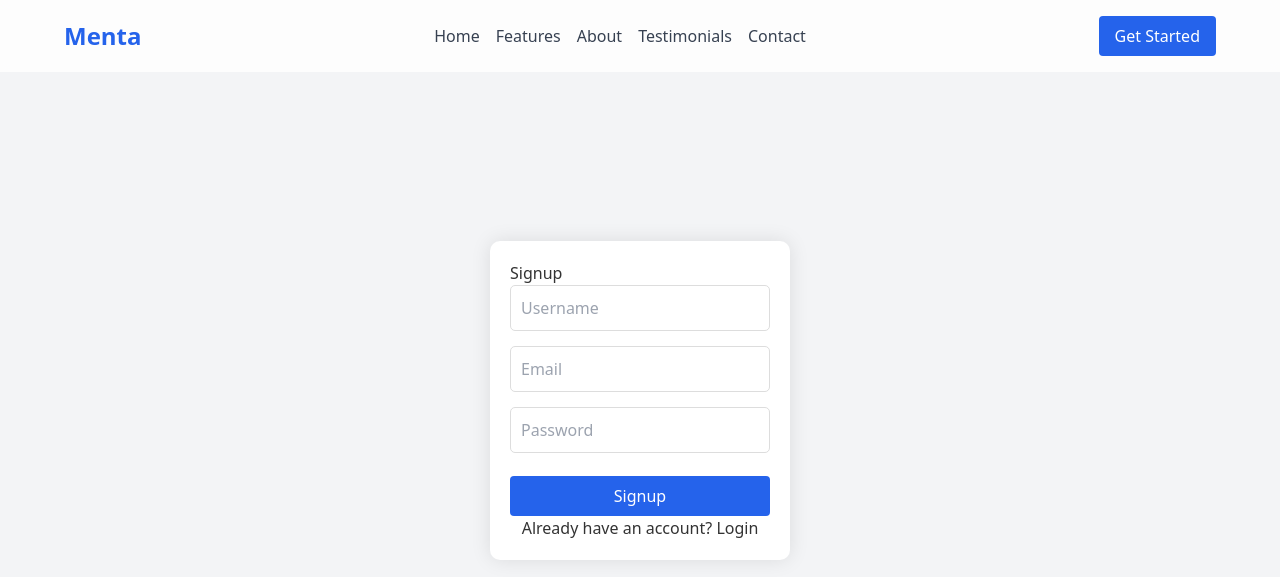
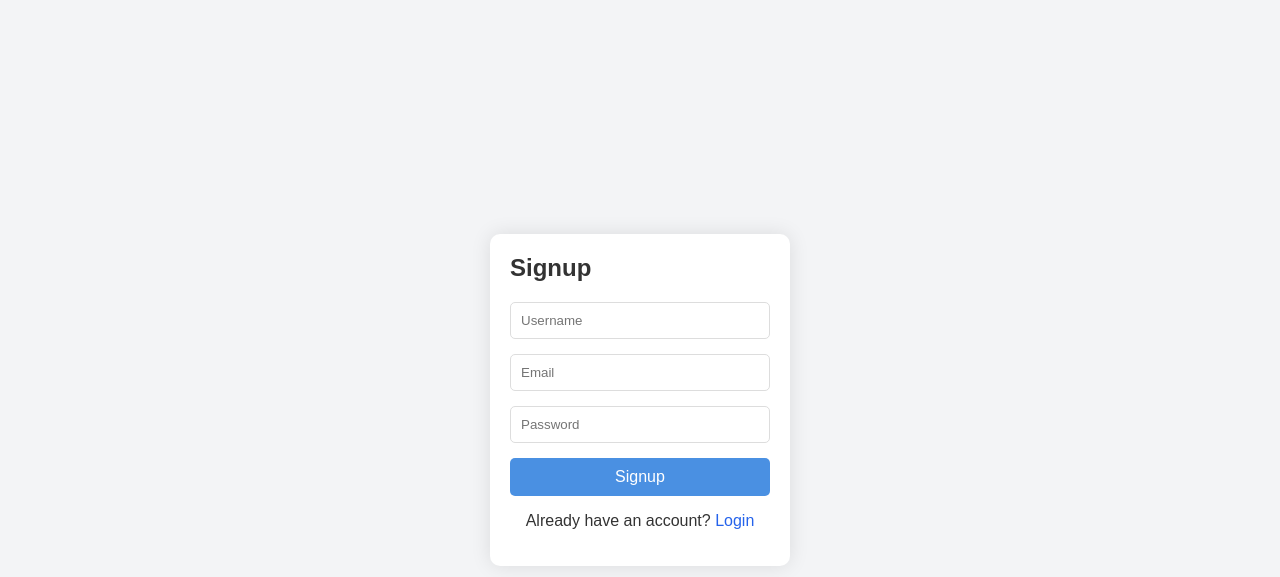
Before and after one commit to Tobechi15/hackathon-week-1, a PHP site: page /signup.html in a window 1280 px wide. Shown: the top 577 px of the page. Run offline with PHP 8.4, Linux system fonts and the light colour scheme; some libraries are stand-ins or nearby versions.

Commit message:
removed menu code from login.html & signup.html plus commented out the button hover effect in styles.css

```diff
--- a/login.html
+++ b/login.html
@@ -5,10 +5,10 @@
   <meta name="viewport" content="width=device-width, initial-scale=1.0">
   <title>Login</title>
   <link rel="stylesheet" href="styles.css">
-  <link href="https://cdn.jsdelivr.net/npm/tailwindcss@2.2.19/dist/tailwind.min.css" rel="stylesheet">
+  <!-- <link href="https://cdn.jsdelivr.net/npm/tailwindcss@2.2.19/dist/tailwind.min.css" rel="stylesheet">
   <link rel="stylesheet"
       href="https://fonts.googleapis.com/css2?family=Material+Symbols+Outlined:opsz,wght,FILL,GRAD@48,400,0,0">
-  <script src="https://cdn.tailwindcss.com"></script>
+  <script src="https://cdn.tailwindcss.com"></script> -->
 </head>
 <body>
       <!-- Header -->
--- a/signup.html
+++ b/signup.html
@@ -5,14 +5,14 @@
   <meta name="viewport" content="width=device-width, initial-scale=1.0">
   <title>Signup</title>
   <link rel="stylesheet" href="styles.css">
-  <link href="https://cdn.jsdelivr.net/npm/tailwindcss@2.2.19/dist/tailwind.min.css" rel="stylesheet">
+  <!-- <link href="https://cdn.jsdelivr.net/npm/tailwindcss@2.2.19/dist/tailwind.min.css" rel="stylesheet">
   <link rel="stylesheet"
       href="https://fonts.googleapis.com/css2?family=Material+Symbols+Outlined:opsz,wght,FILL,GRAD@48,400,0,0">
-  <script src="https://cdn.tailwindcss.com"></script>
+  <script src="https://cdn.tailwindcss.com"></script> -->
 </head>
 <body>
   <!-- Header -->
-  <header class="fixed top-0 z-30 w-full bg-white/80 backdrop-blur-sm transition-all duration-300 dark:bg-gray-black">
+  <!-- <header class="fixed top-0 z-30 w-full bg-white/80 backdrop-blur-sm transition-all duration-300 dark:bg-gray-black">
     <div class="container mx-auto px-4 py-4 xl:px-16 flex justify-between items-center">
         <div class="text-2xl font-bold text-blue-600" style="cursor: pointer;"><a href="#home">Menta</a></div>
         <div class="hidden md:flex space-x-4">
@@ -37,15 +37,16 @@
         <a href="#contact" class="block py-2 px-4 text-gray-700 hover:bg-gray-200">Contact</a>
         <a href="#signup" class="mx-4 hover:bg-gray-200 bg-blue-600 text-white px-4 py-2 rounded">Get Started</a>
     </div>
-</header>
-  <div class="containere">
+</header> -->
+  <div class="container">
     <div class="form-container">
       <form class="form signup-form">
         <h2>Signup</h2>
         <input type="text" placeholder="Username" required>
         <input type="email" placeholder="Email" required>
         <input type="password" placeholder="Password" required>
-        <input class="w-full mt-2 bg-blue-600 text-white px-6 py-2 rounded inline-block" type="submit" onclick="navigateTo()" value="Signup">
+        <!-- <input class="w-full mt-2 bg-blue-600 text-white px-6 py-2 rounded inline-block" type="submit" onclick="navigateTo()" value="Signup"> -->
+        <button type="submit" onclick="navigateTo()">Signup</button>
         <p>Already have an account? <a href="login.html">Login</a></p>
       </form>
     </div>
--- a/styles.css
+++ b/styles.css
@@ -8,7 +8,7 @@ body {
     font-family: 'Arial', sans-serif;
   }
 
-  .containere {
+  .container {
     background: #fff;
     border-radius: 10px;
     box-shadow: 0 0 20px rgba(0, 0, 0, 0.1);
@@ -49,12 +49,12 @@ body {
     font-size: 16px;
   }
 
-  button:hover {
+  /* button:hover {
     background: #357ab8;
-  }
+  } */
 
   a {
-    color: #4a90e2;
+    color: #2563EB;
     text-decoration: none;
   }
 
```
